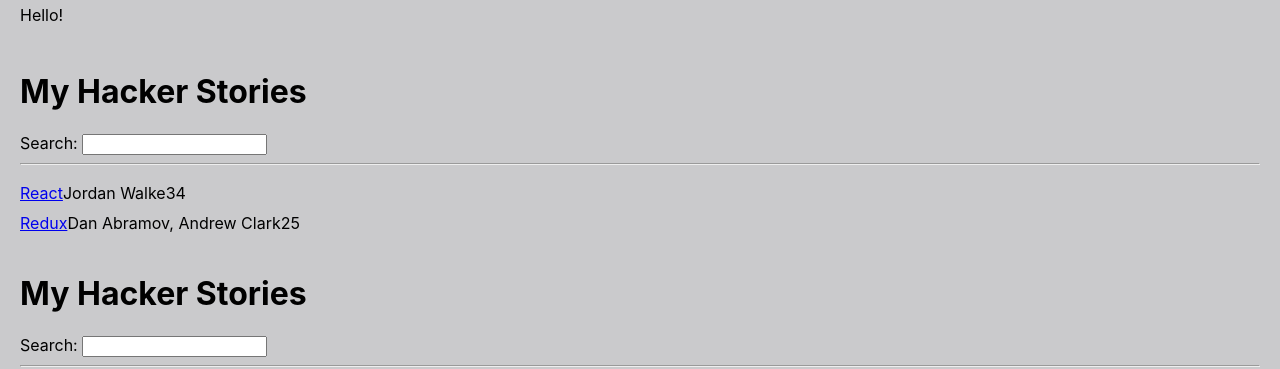
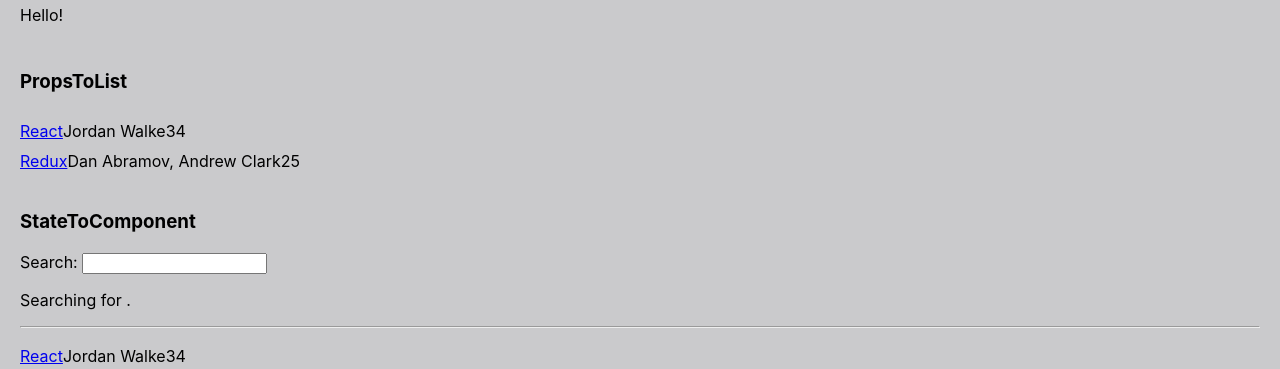
Before and after one commit to maxgerashenko/node-react-course, a React (Create React App) app in the folder app/: page / in a window 1280 px wide. Shown: the part 257-626 px from the top of the page. Built offline with nearby package versions, Linux system fonts and the light colour scheme; no server answers.

Commit message:
2 files modified

```diff
--- a/app/src/propsToList.tsx
+++ b/app/src/propsToList.tsx
@@ -56,13 +56,7 @@
 
   return (
     <div>
-      <h1>My Hacker Stories</h1>
-
-      <label htmlFor="search">Search: </label>
-      <input id="search" type="text" onChange={handleChange} />
-
-      <hr />
-
+      <h3>PropsToList</h3>
       <List list={stories} />
     </div>
   );
--- a/app/src/stateToComponent.tsx
+++ b/app/src/stateToComponent.tsx
@@ -2,7 +2,7 @@
 //
 //
 
-import { ChangeEvent } from 'react';
+import { ChangeEvent, useState } from 'react';
 
 interface Article {
   title: string;
@@ -12,6 +12,25 @@
   points: number;
   objectID: number;
 }
+
+const stories: Article[] = [
+  {
+    title: 'React',
+    url: 'https://reactjs.org/',
+    author: 'Jordan Walke',
+    num_comments: 3,
+    points: 4,
+    objectID: 0,
+  },
+  {
+    title: 'Redux',
+    url: 'https://redux.js.org/',
+    author: 'Dan Abramov, Andrew Clark',
+    num_comments: 2,
+    points: 5,
+    objectID: 1,
+  },
+];
 
 const List = (props: { list: Article[] }) => {
   return (
@@ -31,35 +50,22 @@
 };
 
 export const StateToComponent = () => {
-  const stories: Article[] = [
-    {
-      title: 'React',
-      url: 'https://reactjs.org/',
-      author: 'Jordan Walke',
-      num_comments: 3,
-      points: 4,
-      objectID: 0,
-    },
-    {
-      title: 'Redux',
-      url: 'https://redux.js.org/',
-      author: 'Dan Abramov, Andrew Clark',
-      num_comments: 2,
-      points: 5,
-      objectID: 1,
-    },
-  ];
+  const [searchTerm, setSearchTerm] = useState('');
 
   const handleChange = (event: ChangeEvent<HTMLInputElement>) => {
-    console.log(event.target.value);
+    setSearchTerm(event.target.value);
   };
 
   return (
     <div>
-      <h1>My Hacker Stories</h1>
+      <h3>StateToComponent</h3>
 
       <label htmlFor="search">Search: </label>
       <input id="search" type="text" onChange={handleChange} />
+
+      <p>
+        Searching for <strong>{searchTerm}</strong>.
+      </p>
 
       <hr />
 
```
